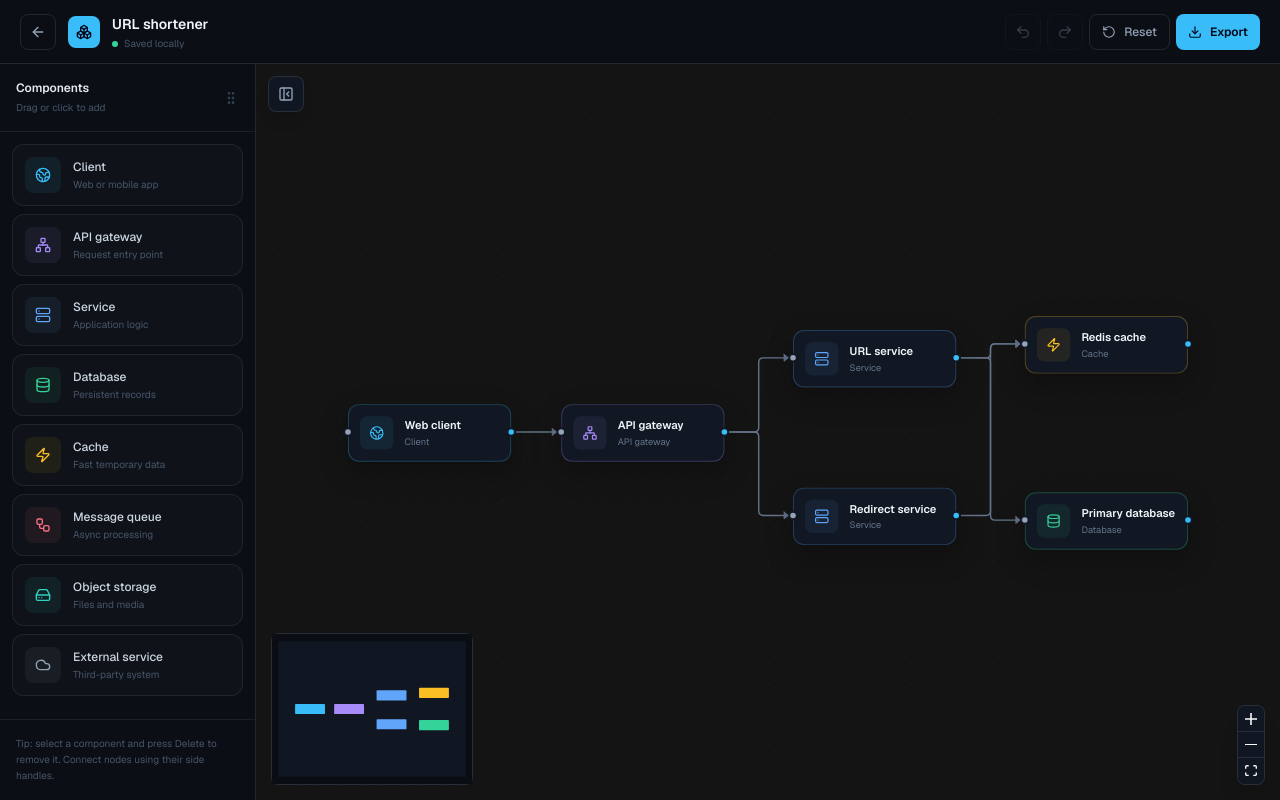
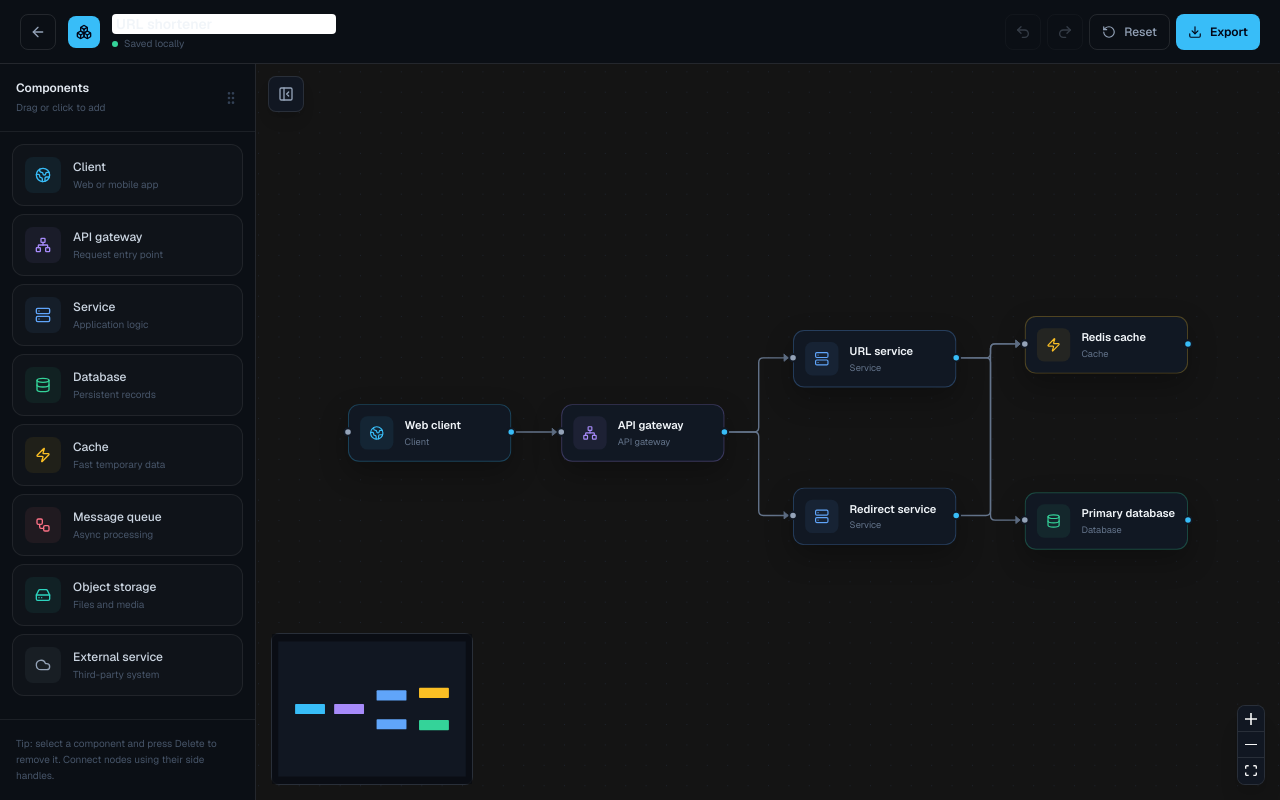
Before and after one commit to creamlabs/syscode, a Next.js app: page /home in a window 1280 px wide. Built offline with nearby package versions, Linux system fonts and the light colour scheme.

Commit message:
fix: improve keyboard and motion accessibility

```diff
--- a/src/app/globals.css
+++ b/src/app/globals.css
@@ -4,6 +4,12 @@
 
 html {
   scroll-behavior: smooth;
+}
+
+@media (prefers-reduced-motion: reduce) {
+  html {
+    scroll-behavior: auto;
+  }
 }
 
 body {
--- a/src/components/editor.tsx
+++ b/src/components/editor.tsx
@@ -405,7 +405,7 @@ function WorkspaceCanvas() {
               aria-label="Diagram name"
               value={diagramName}
               onChange={(event) => setDiagramName(event.target.value)}
-              className="w-36 truncate bg-transparent text-sm font-semibold text-slate-100 outline-none placeholder:text-slate-600 sm:w-56"
+              className="w-36 truncate rounded px-1 text-sm font-semibold text-slate-100 outline-none placeholder:text-slate-600 focus-visible:ring-2 focus-visible:ring-sky-400/70 sm:w-56"
               placeholder="Untitled design"
             />
             <p className="hidden items-center gap-1.5 text-[10px] text-slate-600 sm:flex">
```
